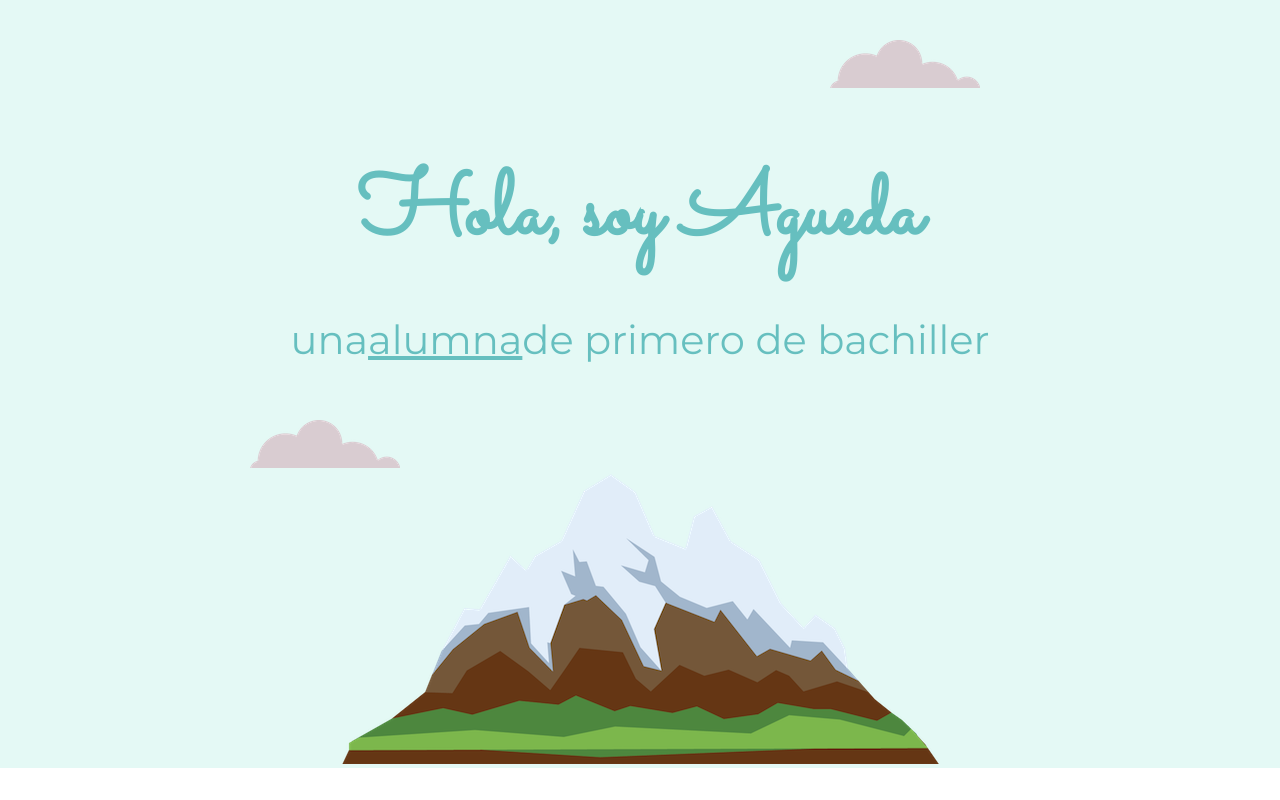
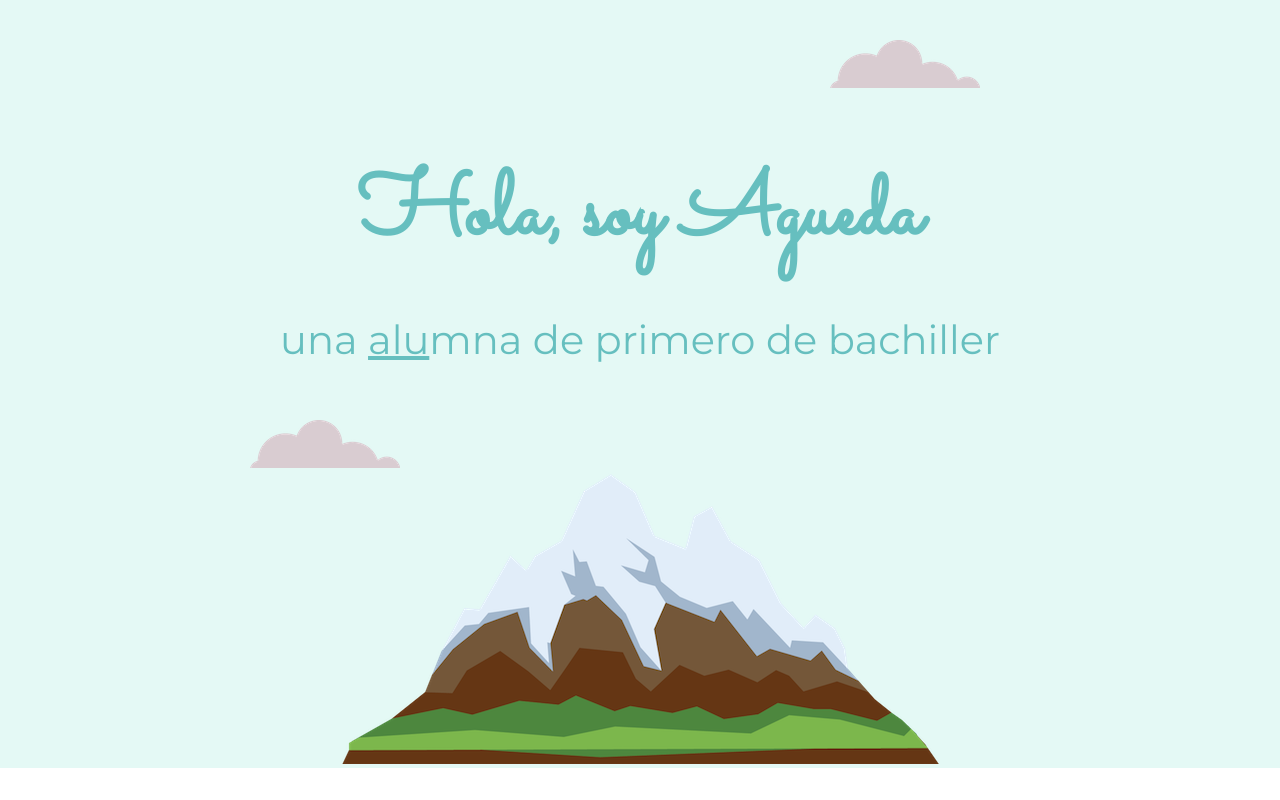
Before and after one commit to 10663412/sitio-personal, a plain HTML site: page index.html in a window 1280 px wide. Shown: the top 800 px of the page. Drawn offline with Linux system fonts and the light colour scheme.

Commit message:
versión final

```diff
--- a/index.html
+++ b/index.html
@@ -14,7 +14,7 @@
     <img class="top-cloud" src="imagenes/cloud.png" alt="cloud">
     <div class="title-text">
       <h1>Hola, soy Agueda</h1>
-      <h2>una<span class="pro">alumna</span>de primero de bachiller</h2>
+      <h2>una <span class="pro">alu</span>mna de primero de bachiller</h2>
     </div>
     <img class="bottom-cloud" src="imagenes/cloud.png" alt="cloud">
     <img class="mountain" src="imagenes/mountain.png" alt="mountain-img">
```
